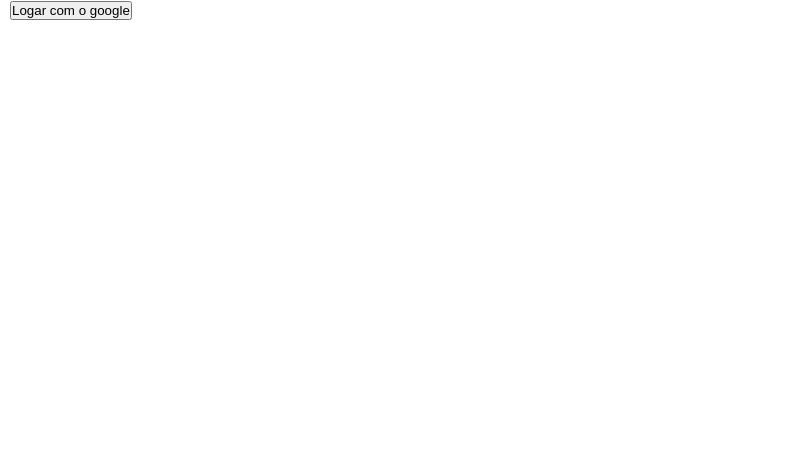
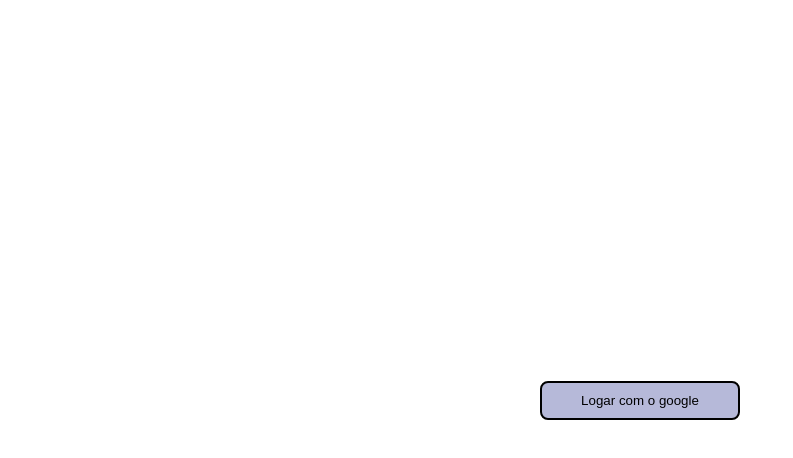
Before and after one commit to Guilherme-Santos08/chat-Box, a React (Create React App) app: page / in a window 1280 px wide. Shown: the top 458 px of the page, without its empty margins (0-793 px from the left). Built offline with nearby package versions, Linux system fonts and the light colour scheme.

Commit message:
firebase

```diff
--- a/package.json
+++ b/package.json
@@ -6,6 +6,7 @@
     "@testing-library/jest-dom": "^5.11.4",
     "@testing-library/react": "^11.1.0",
     "@testing-library/user-event": "^12.1.10",
+    "firebase": "^8.10.0",
     "react": "^17.0.2",
     "react-dom": "^17.0.2",
     "react-router-dom": "^5.2.1",
--- a/src/App.jsx
+++ b/src/App.jsx
@@ -1,7 +1,7 @@
 import { BrowserRouter as Router, Route, Switch } from "react-router-dom";
 
-import { Chat } from "./components/Chat";
-import { Login } from "./components/Login";
+import { Chat } from "./pages/Chat";
+import { Login } from "./pages/Login";
 
 function App() {
   return (
--- a/src/components/Login/index.jsx
+++ /dev/null
@@ -1,12 +0,0 @@
-import { LoginScreen } from "./styles.js";
-import { useHistory } from "react-router-dom";
-
-export function Login() {
-  const history = useHistory();
-
-  return (
-    <LoginScreen>
-      <button onClick={() => history.push("/chat")}>Logar com o google</button>
-    </LoginScreen>
-  );
-}
--- a/src/components/Login/styles.js
+++ /dev/null
@@ -1,4 +0,0 @@
-import styled from "styled-components";
-
-export const LoginScreen = styled.div`
-`;
--- /dev/null
+++ b/src/contexts/AuthContext.js
@@ -0,0 +1,36 @@
+import { createContext, useState } from "react";
+
+import firebase from "../lib/firebase";
+
+const AuthContext = createContext();
+
+
+export function AuthProvider({ children }) {
+  const [user, setUser] = useState(null);
+  console.log(user)
+
+  const signinGoogle = async () => {
+    try {
+      const response = await firebase
+        .auth()
+        .signInWithPopup(new firebase.auth.GoogleAuthProvider());
+        setUser(response)
+    } catch {
+      return;
+    }
+  };
+
+  return (
+    <AuthContext.Provider
+      value={{
+        signinGoogle,
+      }}
+    >
+      {children}
+    </AuthContext.Provider>
+  );
+}
+
+export const AuthConsumer = AuthContext.Consumer;
+
+export default AuthContext;
--- /dev/null
+++ b/src/hooks/useAuth.js
@@ -0,0 +1,6 @@
+import { useContext } from "react";
+import AuthContext from "../contexts/AuthContext";
+
+const useAuth = () => useContext(AuthContext);
+
+export default useAuth;
--- a/src/index.js
+++ b/src/index.js
@@ -1,12 +1,15 @@
 import React from "react";
 import ReactDOM from "react-dom";
 import App from "./App";
+import { AuthProvider } from "./contexts/AuthContext";
 import GlobalStyle from "./styles/GlobalStyle";
 
 ReactDOM.render(
   <React.StrictMode>
     <GlobalStyle />
-    <App />
+    <AuthProvider>
+      <App />
+    </AuthProvider>
   </React.StrictMode>,
   document.getElementById("root")
 );
--- /dev/null
+++ b/src/lib/firebase.js
@@ -0,0 +1,12 @@
+import firebase from "firebase/app";
+import "firebase/auth";
+
+if (!firebase.apps.length) {
+  firebase.initializeApp({
+    apiKey: "AIzaSyD4blrRzIgoHKXboNw_TfV5Hzr1TIc-muU",
+    authDomain: "chat-box-50682.firebaseapp.com",
+    projectId: "chat-box-50682",
+  });
+}
+
+export default firebase;
--- a/src/components/Chat/index.jsx
+++ b/src/pages/Chat/index.jsx
@@ -1,5 +1,5 @@
-import { MessageReceived } from "../MessageReceived";
-import { MessageSent } from "../MessageSent";
+import { MessageReceived } from "../../components/MessageReceived";
+import { MessageSent } from "../../components/MessageSent";
 import { ChatBox } from "./styles";
 
 export function Chat() {
--- /dev/null
+++ b/src/pages/Login/index.jsx
@@ -0,0 +1,12 @@
+import { LoginScreen } from "./styles.js";
+import useAuth from "../../hooks/useAuth"
+
+export function Login() {
+  const { signinGoogle } = useAuth();
+
+  return (
+    <LoginScreen>
+      <button onClick={() => signinGoogle()}>Logar com o google</button>
+    </LoginScreen>
+  );
+}
--- /dev/null
+++ b/src/pages/Login/styles.js
@@ -0,0 +1,25 @@
+import styled from "styled-components";
+
+export const LoginScreen = styled.div`
+  display: flex;
+  align-items: center;
+  justify-content: center;
+
+  height: 100vh;
+  width: 100%;
+
+  button {
+    width: 200px;
+    padding: 10px 0;
+    border-radius: 8px;
+
+    background-color: #B6B9D9;
+    border: 2px solid black;
+    cursor: pointer;
+    transition: opacity .2s ease-in-out;
+
+    &:hover {
+      opacity: 0.8;
+    }
+  }
+`;
```
Also changed, not shown: src/pages/Chat/styles.js (renamed from src/components/Chat/styles.js), 1 other file (tests, documents, lock files or other folders).
